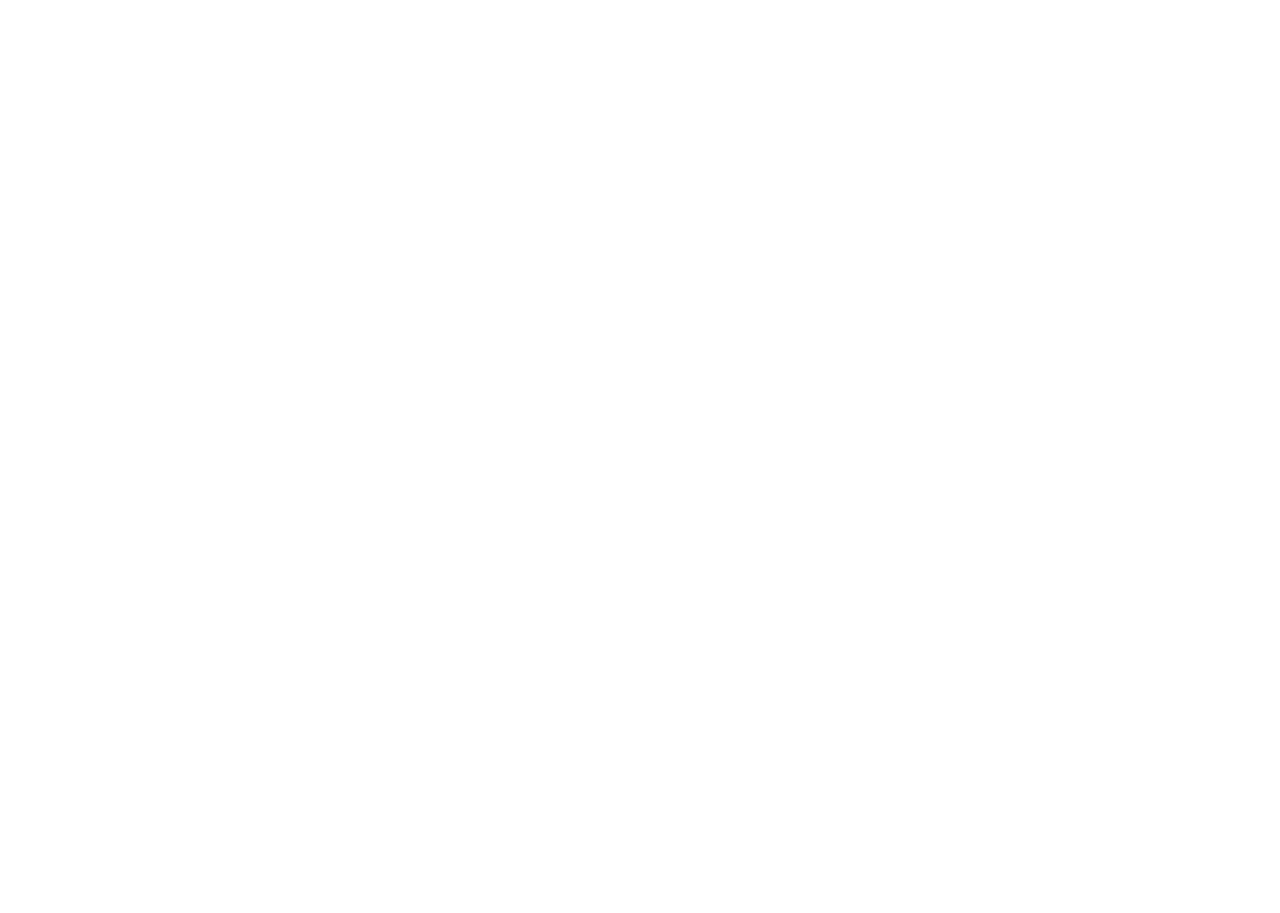
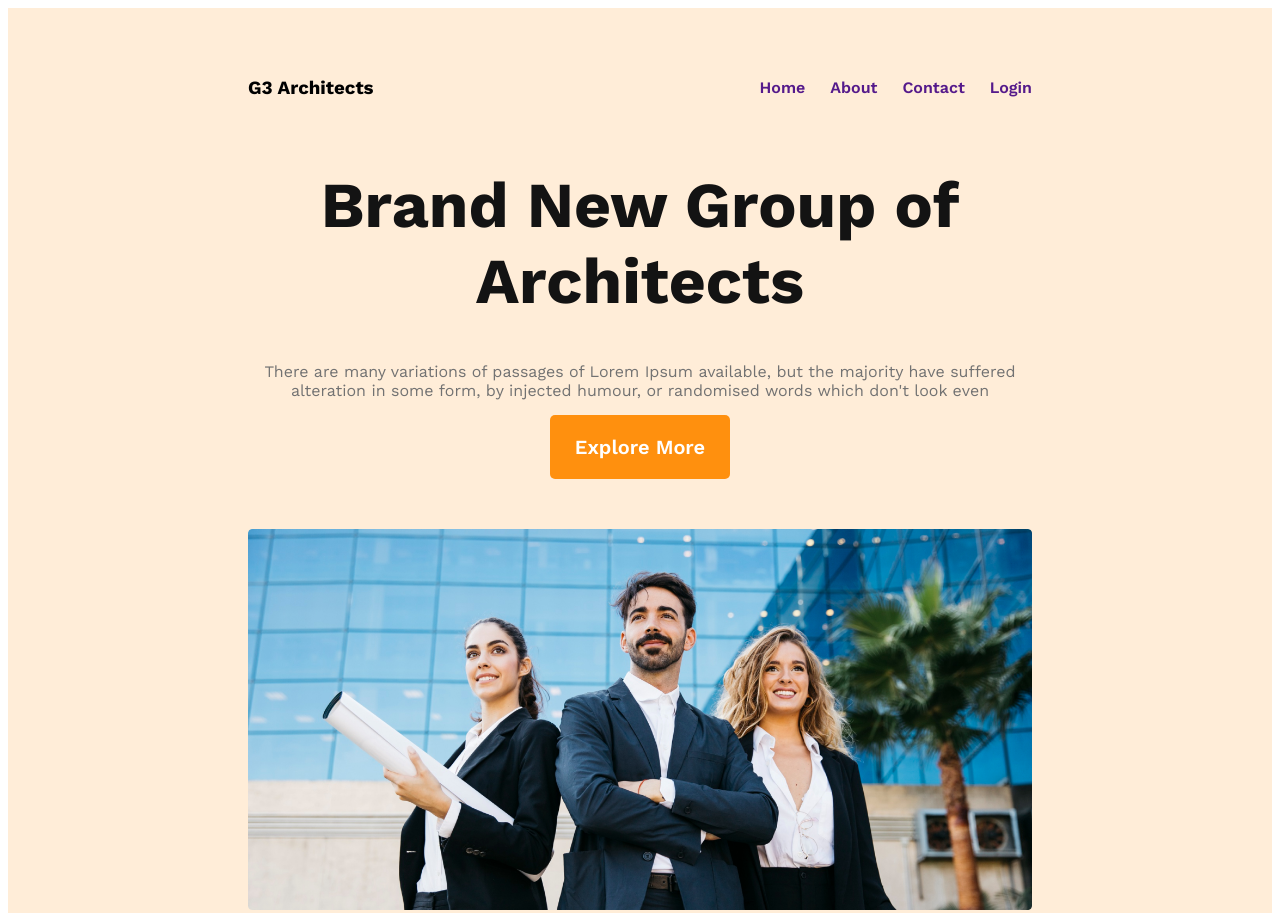
Before and after one commit to manikali26/architect-website, a plain HTML site: page index.html in a window 1280 px wide. Shown: the top 913 px of the page. Before the commit the page ends 800 px from the top, so only its background shows below. Drawn offline with nearby package versions, Linux system fonts and the light colour scheme.

Commit message:
header complete

```diff
--- a/index.html
+++ b/index.html
@@ -1,19 +1,46 @@
 <!DOCTYPE html>
 <html lang="en">
+
 <head>
     <meta charset="UTF-8">
     <meta name="viewport" content="width=device-width, initial-scale=1.0">
     <title>Manik Architect</title>
     <link rel="stylesheet" href="./styles/architect.css">
     <link rel="preconnect" href="https://fonts.googleapis.com">
-<link rel="preconnect" href="https://fonts.gstatic.com" crossorigin>
-<link href="https://fonts.googleapis.com/css2?family=Work+Sans:wght@100;300;400;500;600;700;800&display=swap" rel="stylesheet">
+    <link rel="preconnect" href="https://fonts.gstatic.com" crossorigin>
+    <link href="https://fonts.googleapis.com/css2?family=Work+Sans:wght@100;300;400;500;600;700;800&display=swap"
+        rel="stylesheet">
 </head>
+
 <body>
     <header>
+        <nav>
+            <h3 class="Heading_Name">G3 Architects</h3>
+            <ul>
+                <li> <a href="">Home</a></li>
+                <li><a href="">About</a></li>
+                <li><a href="">Contact</a></li>
+                <li><a href="">Login</a></li>
+            </ul>
 
+        </nav>
+        <div class="banner">
+           <div class="banner_content">
+            <h1 class="banner_Title">
+                Brand New Group of Architects
+            </h1>
+            <p class="banner_Info">
+                There are many variations of passages of Lorem Ipsum available, but the majority have suffered alteration in
+some form, by injected humour, or randomised words which don't look even
+            </p>
+            <button class="btn_Primary">Explore More</button>
+           </div>
+            <img src="./images/banner.png" alt="">
+
+        </div>
 
     </header>
 
 </body>
+
 </html>
--- a/styles/architect.css
+++ b/styles/architect.css
@@ -2,3 +2,98 @@
     font-family: work sans;
 
 }
+.btn_Primary{
+    background: #FF900E;
+    border-radius: 5px;
+    padding: 20px 25px;
+    color: white;
+    border: none;
+    font-size: 1.25rem;
+    font-weight: 600;
+    cursor: pointer;
+
+
+}
+
+
+header{
+ padding: 50px 240px;
+    background:#ff900e29;
+}
+
+nav{
+    display: flex;
+    justify-content: space-between;
+    align-items: center;
+
+}
+nav ul{
+    display: flex;
+    gap: 25px;
+
+}
+
+nav ul li{
+    list-style-type: none;
+    /* margin-right: 30px; */
+    font-weight: 600;
+    font-size: 1rem;
+}
+
+nav ul li a{
+   text-decoration: none;
+}
+
+
+/* banner styles */
+.banner_content{
+    max-width: 800px;
+    text-align: center;
+    margin: 50px auto;
+}
+.banner_Title{
+    font-size: 4rem;
+    font-weight: 700;
+    color: #131313;
+
+}
+.banner_Info{
+    color: #727272;
+    margin: 15px auto;
+
+}
+.banner img{
+    width: 100%;
+}
+
+
+
+
+
+
+/* responsive css */
+@media screen and (max-width:576px) {
+
+        header{
+            padding: 20px;
+        }
+        nav {
+            flex-direction: column;
+        }
+
+
+
+}
+
+@media screen and (min-width:576px) and (max-width:960px) {
+
+    header{
+        padding: 50px;
+    }
+    nav {
+        flex-direction: column;
+    }
+
+
+
+}
```
